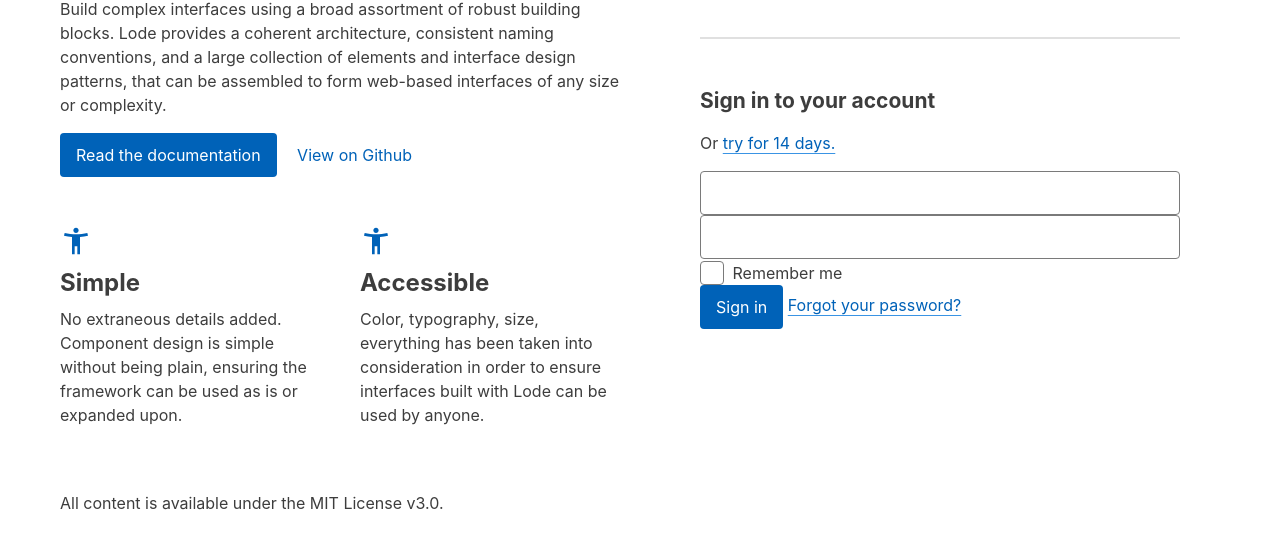
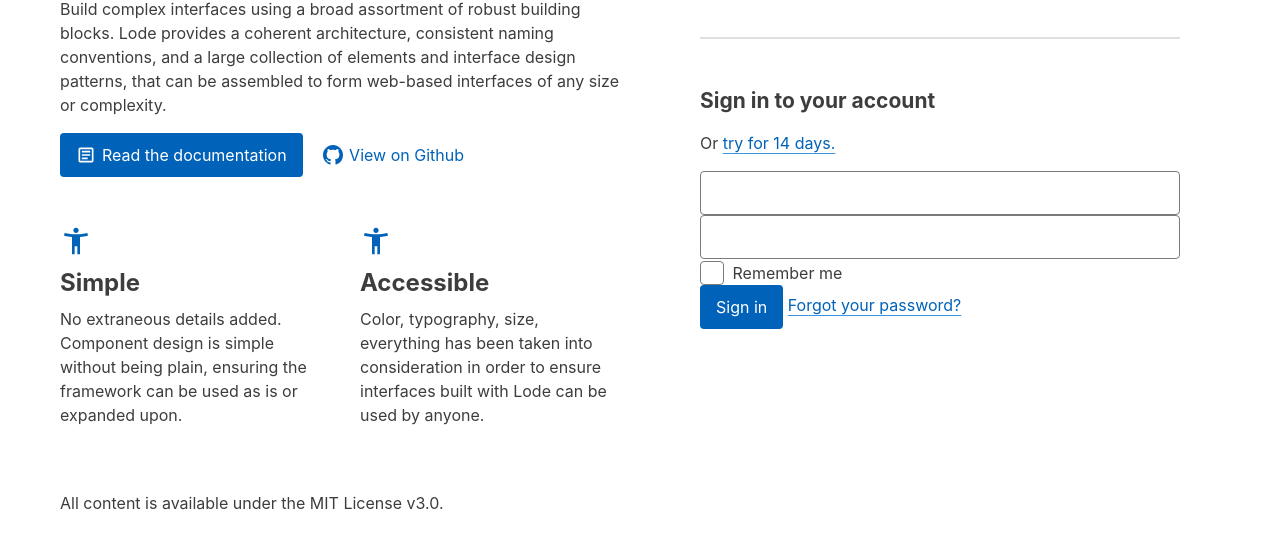
Before and after one commit to pixeltrove/lode-website, a website: page index.html in a window 1280 px wide. Shown: the part 335-884 px from the top of the page. Drawn offline with Linux system fonts and the light colour scheme.

Commit message:
Add button icons

```diff
--- a/index.html
+++ b/index.html
@@ -29,8 +29,22 @@
           <div class="intro">
             <p class="intro-lead">The best way to build interfaces</p>
             <p>Build complex interfaces using a broad assortment of robust building blocks. Lode provides a coherent architecture, consistent naming conventions, and a large collection of elements and interface design patterns, that can be assembled to form web-based interfaces of any size or complexity.</p>
-            <a class="button" href="">Read the documentation</a>
-            <a class="button button-plain" href="">View on Github</a>
+            <a class="button" href="">
+              <svg class="button-icon-lead" viewBox="0 0 24 24" xmlns="http://www.w3.org/2000/svg">
+                <path d="M19,5v14H5V5H19 M19,3H5C3.9,3,3,3.9,3,5v14c0,1.1,0.9,2,2,2h14c1.1,0,2-0.9,2-2V5C21,3.9,20.1,3,19,3L19,3z" />
+                <path d="M14,17H7v-2h7V17z M17,13H7v-2h10V13z M17,9H7V7h10V9z" />
+              </svg>
+              Read the documentation</a
+            >
+            <a class="button button-plain" href="">
+              <svg class="button-icon-lead" viewBox="0 0 16 16">
+                <path
+                  fill-rule="evenodd"
+                  d="M8 0C3.58 0 0 3.58 0 8c0 3.54 2.29 6.53 5.47 7.59.4.07.55-.17.55-.38 0-.19-.01-.82-.01-1.49-2.01.37-2.53-.49-2.69-.94-.09-.23-.48-.94-.82-1.13-.28-.15-.68-.52-.01-.53.63-.01 1.08.58 1.23.82.72 1.21 1.87.87 2.33.66.07-.52.28-.87.51-1.07-1.78-.2-3.64-.89-3.64-3.95 0-.87.31-1.59.82-2.15-.08-.2-.36-1.02.08-2.12 0 0 .67-.21 2.2.82.64-.18 1.32-.27 2-.27.68 0 1.36.09 2 .27 1.53-1.04 2.2-.82 2.2-.82.44 1.1.16 1.92.08 2.12.51.56.82 1.27.82 2.15 0 3.07-1.87 3.75-3.65 3.95.29.25.54.73.54 1.48 0 1.07-.01 1.93-.01 2.2 0 .21.15.46.55.38A8.013 8.013 0 0016 8c0-4.42-3.58-8-8-8z"
+                ></path>
+              </svg>
+              View on Github</a
+            >
           </div>
 
           <div class="grid laptop:grid-2">
```
